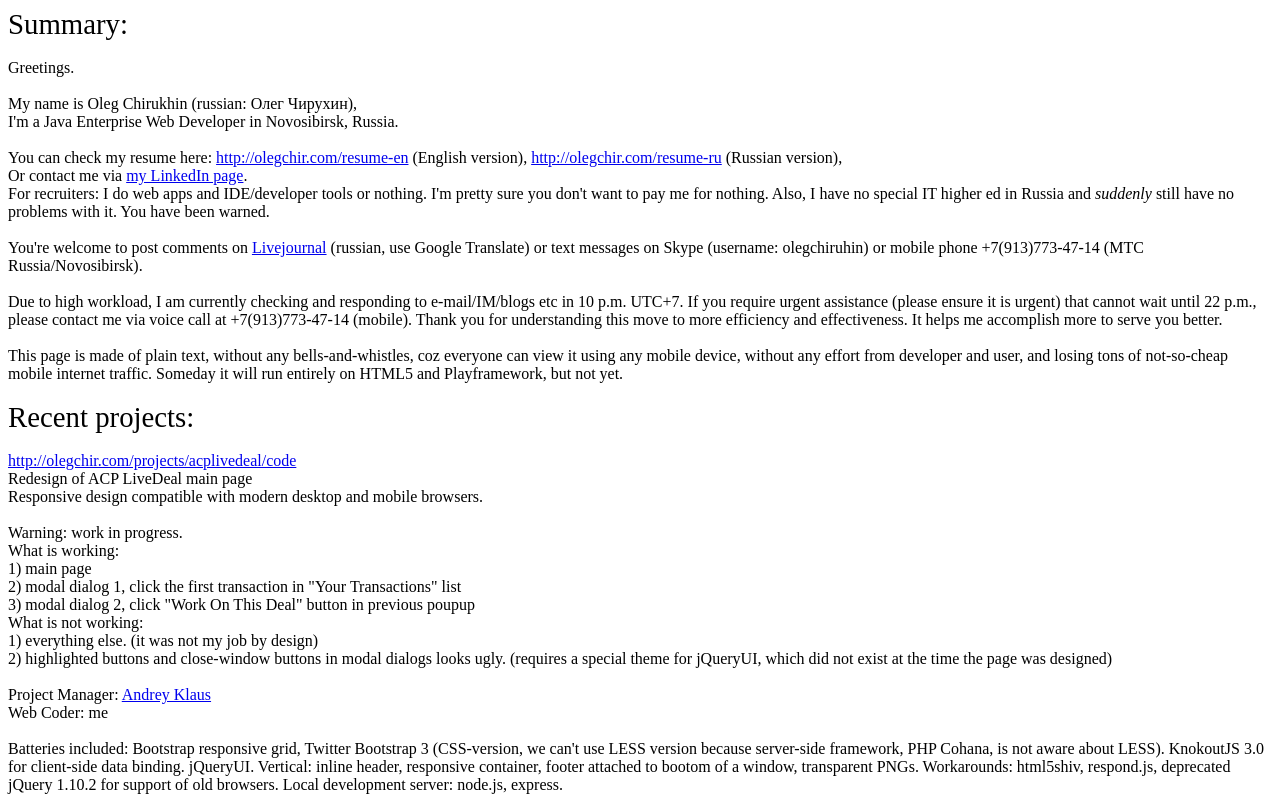
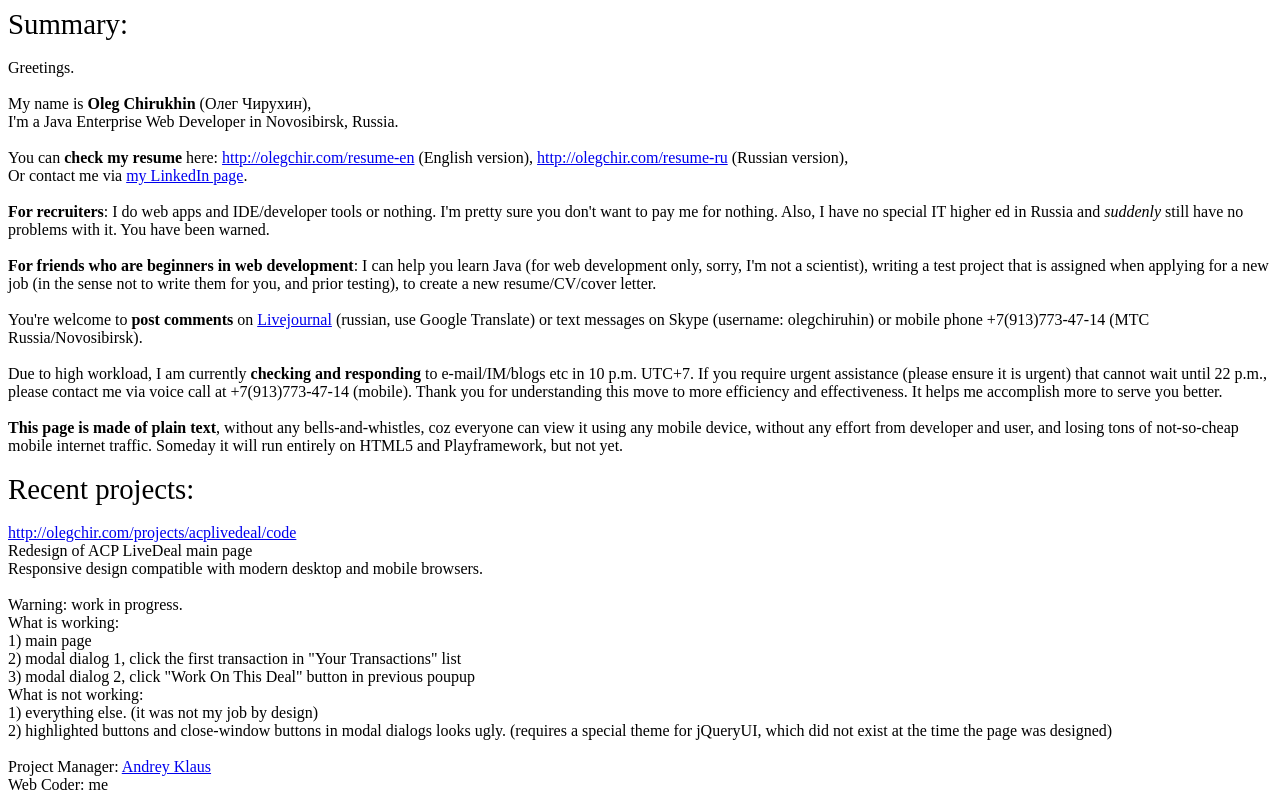
Before and after one commit to olegchir/olegchir.github.com, a plain HTML site: page index.html in a window 1280 px wide. Shown: the top 800 px of the page. Drawn offline with Linux system fonts and the light colour scheme.

Commit message:
emphasys

```diff
--- a/index.html
+++ b/index.html
@@ -18,19 +18,22 @@
 <br/>
 Greetings.<br/><br/>
 
-My name is Oleg Chirukhin (russian: Олег Чирухин), <br/>
+My name is <strong>Oleg Chirukhin</strong> (Олег Чирухин), <br/>
 I'm a Java Enterprise Web Developer in Novosibirsk, Russia.<br/><br/>
 
-You can check my resume here: <a href="resume-en">http://olegchir.com/resume-en</a> (English version), <a href="resume-ru">http://olegchir.com/resume-ru</a> (Russian version), <br/>
-Or contact me via <a href="http://linkedin.com/pub/oleg-chiruhin/4/ba5/939/">my LinkedIn page</a>.<br/>
-For recruiters: I do web apps and IDE/developer tools or nothing. I'm pretty sure you don't want to pay me for nothing. Also, I have no special IT higher ed in Russia and <i>suddenly</i> still have no problems with it. You have been warned.<br/><br/>
+You can <strong>check my resume</strong> here: <a href="resume-en">http://olegchir.com/resume-en</a> (English version), <a href="resume-ru">http://olegchir.com/resume-ru</a> (Russian version), <br/>
+Or contact me via <a href="http://linkedin.com/pub/oleg-chiruhin/4/ba5/939/">my LinkedIn page</a>.<br/><br/>
 
-You're welcome to post comments on <a href="http://users.livejournal.com/__hedin/">Livejournal</a> (russian, use Google Translate) or text messages on Skype (username: olegchiruhin) or mobile phone +7(913)773-47-14 (MTC Russia/Novosibirsk).<br/><br/>
+<strong>For recruiters</strong>: I do web apps and IDE/developer tools or nothing. I'm pretty sure you don't want to pay me for nothing. Also, I have no special IT higher ed in Russia and <i>suddenly</i> still have no problems with it. You have been warned.<br/><br/>
 
-Due to high workload, I am currently checking and responding to e-mail/IM/blogs etc in 10 p.m. UTC+7.
+<strong>For friends who are beginners in web development</strong>: I can help you learn Java (for web development only, sorry, I'm not a scientist), writing a test project that is assigned when applying for a new job (in the sense not to write them for you, and prior testing), to create a new resume/CV/cover letter.<br/><br/>
+
+You're welcome to <strong>post comments</strong> on <a href="http://users.livejournal.com/__hedin/">Livejournal</a> (russian, use Google Translate) or text messages on Skype (username: olegchiruhin) or mobile phone +7(913)773-47-14 (MTC Russia/Novosibirsk).<br/><br/>
+
+Due to high workload, I am currently <strong>checking and responding</strong> to e-mail/IM/blogs etc in 10 p.m. UTC+7.
 If you require urgent assistance (please ensure it is urgent) that cannot wait until 22 p.m., please contact me via voice call at +7(913)773-47-14 (mobile). Thank you for understanding this move to more efficiency and effectiveness. It helps me accomplish more to serve you better.<br/><br/>
 
-This page is made of plain text, without any bells-and-whistles, coz everyone can view it using any mobile device, without any effort from developer and user, and losing tons of not-so-cheap mobile internet traffic. Someday it will run entirely on HTML5 and Playframework, but not yet.<br/>
+<strong>This page is made of plain text</strong>, without any bells-and-whistles, coz everyone can view it using any mobile device, without any effort from developer and user, and losing tons of not-so-cheap mobile internet traffic. Someday it will run entirely on HTML5 and Playframework, but not yet.<br/>
 <br/>
 <span style="font-size: 1.8em">Recent projects:</span><br/>
 <br/>
```
